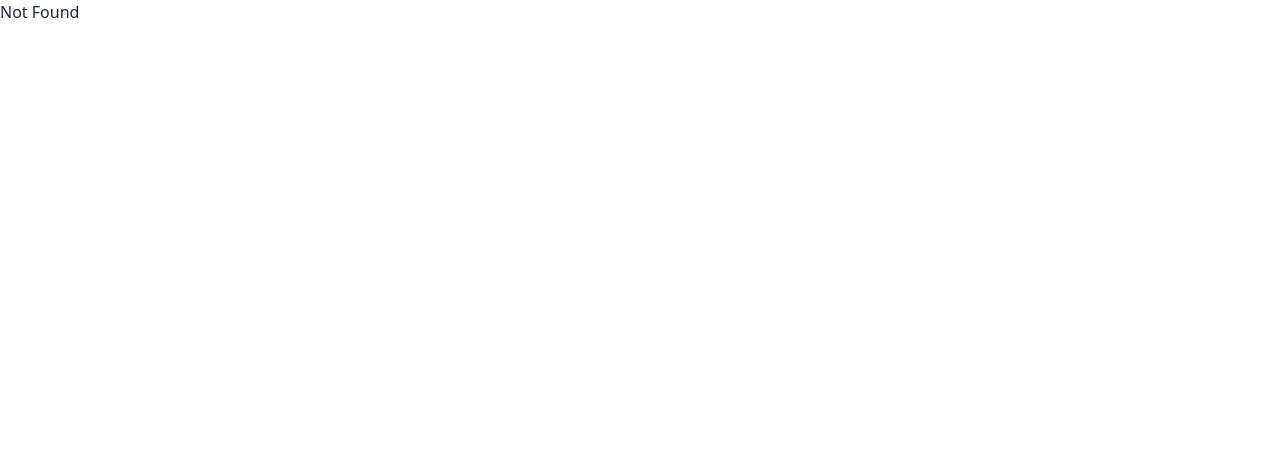
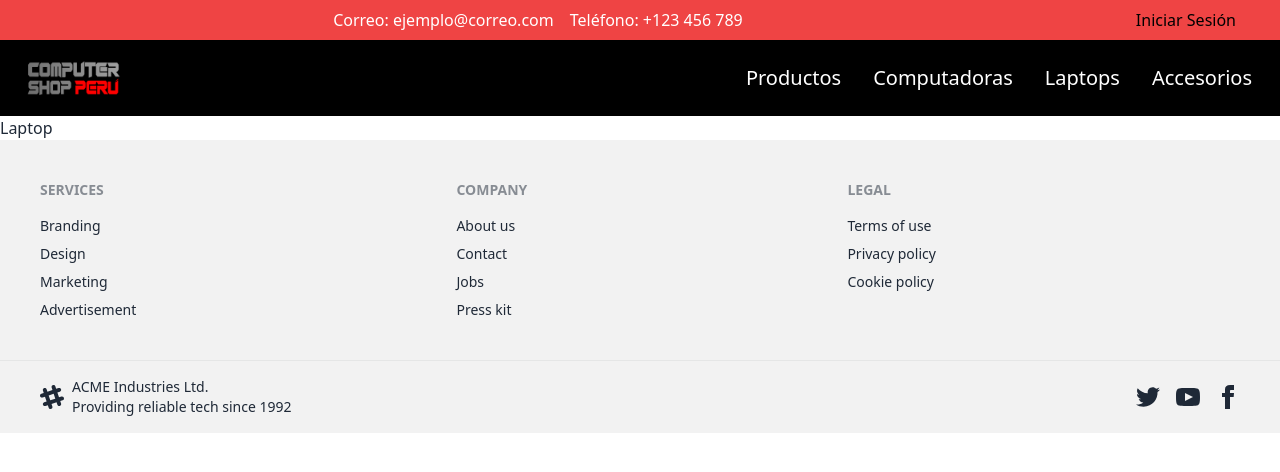
Before and after one commit to lfwzk/ecom-peru, a React (Vite) app: page /laptop in a window 1280 px wide. Shown: the top 472 px of the page. Built offline with nearby package versions, Linux system fonts and the light colour scheme; the HTML template or start-up script is replaced by a standard one.

Commit message:
cambios y agregar nuevas rutas

```diff
--- a/src/App.jsx
+++ b/src/App.jsx
@@ -3,6 +3,9 @@ import { Home } from "./components/Home";
 
 import { Store } from "./components/Store";
 import { ProductDetails } from "./components/ProductDetails";
+import { Computer } from "./components/Computer";
+import { Laptop } from "./components/Laptop";
+import { Notfound } from "./components/Notfound";
 
 function App() {
   return (
@@ -10,8 +13,10 @@ function App() {
       <Routes>
         <Route path="/" element={<Home />} />
         <Route path="/product" element={<Store />} />
-        <Route path="*" element={<h1>Not Found</h1>} />
+        <Route path="*" element={<Notfound />} />
+        <Route path="/computer" element={<Computer />} />
         <Route path="/product/:id" element={<ProductDetails />} />
+        <Route path="/laptop" element={<Laptop />} />
       </Routes>
     </>
   );
--- /dev/null
+++ b/src/components/Computer.jsx
@@ -0,0 +1,13 @@
+import React from "react";
+import { Header } from "./Header";
+import { Footer } from "./Footer";
+
+export const Computer = () => {
+  return (
+    <>
+      <Header />
+      <div>Computer </div>
+      <Footer />
+    </>
+  );
+};
--- a/src/components/Features.jsx
+++ b/src/components/Features.jsx
@@ -1,4 +1,4 @@
-import React from 'react'
+import React from "react";
 
 export const Features = () => {
   return (
@@ -9,17 +9,18 @@ export const Features = () => {
             <div className="grid p-6 bg-red-500  rounded place-content-center sm:p-8">
               <div className="max-w-md mx-auto text-center lg:text-left">
                 <header>
-            <h2 className="text-xl font-bold text-white sm:text-3xl">Nuestros productos</h2>
+                  <h2 className="text-xl font-bold text-white sm:text-3xl">
+                    Nuestros productos
+                  </h2>
 
                   <p className="mt-4 text-white">
-              Nuestros productos son de la mejor calidad, con garantia de 1 año.
-             tambien contamos con envios a todo el peru.
-
+                    Nuestros productos son de la mejor calidad, con garantia de
+                    1 año. tambien contamos con envios a todo el peru.
                   </p>
                 </header>
 
                 <a
-            href="/store"
+                  href="/product"
                   className="inline-block px-12 py-3 mt-8 text-sm font-medium text-white transition bg-gray-900 border border-gray-900 rounded hover:shadow focus:outline-none focus:ring"
                 >
                   COMPRAR
@@ -38,13 +39,9 @@ export const Features = () => {
                     />
 
                     <div className="mt-3">
-                <h3
-                  className="font-medium text-white group-hover:underline group-hover:underline-offset-4"
-                >
+                      <h3 className="font-medium text-white group-hover:underline group-hover:underline-offset-4">
                         Computadoras
                       </h3>
-
-
                     </div>
                   </a>
                 </li>
@@ -58,13 +55,9 @@ export const Features = () => {
                     />
 
                     <div className="mt-3">
-                <h3
-                  className="font-medium text-white group-hover:underline group-hover:underline-offset-4"
-                >
+                      <h3 className="font-medium text-white group-hover:underline group-hover:underline-offset-4">
                         Accesorios
                       </h3>
-
-
                     </div>
                   </a>
                 </li>
@@ -74,5 +67,5 @@ export const Features = () => {
         </div>
       </section>
     </>
-  )
-}
+  );
+};
--- a/src/components/Header.jsx
+++ b/src/components/Header.jsx
@@ -1,5 +1,5 @@
-import React from 'react';
-import logo from "../components/images/logo.png"
+import React from "react";
+import logo from "../components/images/logo.png";
 
 export const Header = () => {
   return (
@@ -7,10 +7,14 @@ export const Header = () => {
       <div className="bg-red-500 text-white text-center py-2">
         <div className="flex flex-col lg:flex-row justify-center items-center">
           <div className="mx-auto max-w-screen-lg flex flex-col lg:flex-row justify-between items-center">
-            <p className="text-sm lg:text-base mr-4">Correo: ejemplo@correo.com</p>
+            <p className="text-sm lg:text-base mr-4">
+              Correo: ejemplo@correo.com
+            </p>
             <p className="text-sm lg:text-base mr-4">Teléfono: +123 456 789</p>
           </div>
-          <a href="/login" className="text-sm lg:text-base text-black px-11">Iniciar Sesión</a>
+          <a href="/login" className="text-sm lg:text-base text-black px-11">
+            Iniciar Sesión
+          </a>
         </div>
       </div>
 
@@ -18,43 +22,76 @@ export const Header = () => {
         <div className="navbar-start">
           <div className="dropdown">
             <label tabIndex={0} className="btn btn-ghost lg:hidden">
-              <svg xmlns="http://www.w3.org/2000/svg" className="h-5 w-5" fill="none" viewBox="0 0 24 24" stroke="currentColor"><path strokeLinecap="round" strokeLinejoin="round" strokeWidth="2" d="M4 6h16M4 12h8m-8 6h16" /></svg>
+              <svg
+                xmlns="http://www.w3.org/2000/svg"
+                className="h-5 w-5"
+                fill="none"
+                viewBox="0 0 24 24"
+                stroke="currentColor"
+              >
+                <path
+                  strokeLinecap="round"
+                  strokeLinejoin="round"
+                  strokeWidth="2"
+                  d="M4 6h16M4 12h8m-8 6h16"
+                />
+              </svg>
             </label>
-            <ul tabIndex={0} className="menu menu-sm dropdown-content mt-3 z-[1] p-2 shadow bg-base-100 rounded-box w-52">
-              <li><a>Item 1</a></li>
+            <ul
+              tabIndex={0}
+              className="menu menu-sm dropdown-content mt-3 z-[1] p-2 shadow bg-base-100 rounded-box w-52"
+            >
               <li>
-                <a>Parent</a>
-                <ul className="p-2">
-                  <li><a>Submenu 1</a></li>
-                  <li><a>Submenu 2</a></li>
-                </ul>
+                <a href="/">Home</a>
               </li>
-              <li><a>Item 3</a></li>
+              <li>
+                <a href="/products">Productos</a>
+              </li>
+              <li>
+                <a>Laptops</a>
+              </li>
+              <li>
+                <a>Computadoras</a>
+              </li>
+              <li>
+                <a>Ram</a>
+              </li>
+              <li>
+                <a>Procesadores</a>
+              </li>
+              <li>
+                <a>Discos Duros</a>
+              </li>
+              <li>
+                <a>Placas Madre</a>
+              </li>
+              <li>
+                <a>Monitores</a>
+              </li>
             </ul>
           </div>
-          <a className="btn btn-ghost normal-case">
-            <img src={logo} alt="Logo" className='w-20 h-auto sm:w-20 lg:w-24' />
+          <a className="btn btn-ghost normal-case" href="/">
+            <img
+              src={logo}
+              alt="Logo"
+              className="w-20 h-auto sm:w-20 lg:w-24"
+            />
           </a>
         </div>
         <div className="navbar-end hidden lg:flex">
           <ul className="menu menu-horizontal px-1 text-xl">
-            <li><a>Inicio</a></li>
-            <li tabIndex={0}>
-              <details>
-                <summary>Categoría</summary>
-                <ul className="p-2">
-                  <li><a>Pc</a></li>
-                  <li><a>Laptop</a></li>
-                  <li><a>Ram</a></li>
-                  <li><a>Procesador</a></li>
-                  <li><a>Disco Duro</a></li>
-                  <li><a>Placa Madre</a></li>
-                  <li><a>Monitor</a></li>
-                  <li><a>Teclado</a></li>
-                </ul>
-              </details>
+            <li>
+              <a href="/product">Productos</a>
             </li>
-            <li><a>Contacto</a></li>
+            <li>
+              <a href="/computer">Computadoras</a>
+            </li>
+            <li>
+              <a href="/laptop">Laptops</a>
+            </li>
+            <li>
+              <a href="/accesories"> Accesorios </a>
+            </li>
           </ul>
         </div>
       </div>
--- /dev/null
+++ b/src/components/Laptop.jsx
@@ -0,0 +1,13 @@
+import React from "react";
+import { Header } from "./Header";
+import { Footer } from "./Footer";
+
+export const Laptop = () => {
+  return (
+    <>
+      <Header />
+      <div>Laptop </div>
+      <Footer />
+    </>
+  );
+};
--- /dev/null
+++ b/src/components/Notfound.jsx
@@ -0,0 +1,21 @@
+import React from "react";
+
+export const Notfound = () => {
+  return (
+    <>
+      <div className="grid h-screen px-4 bg-black place-content-center">
+        <h1 className="tracking-widest text-white uppercase">
+          404 | Not Found
+        </h1>
+        <a
+          href="/
+"
+        >
+          <button className="px-4 py-2 mt-4 text-white bg-red-500 rounded align-center items-center">
+            Regresar
+          </button>
+        </a>
+      </div>
+    </>
+  );
+};
--- a/src/components/Store.jsx
+++ b/src/components/Store.jsx
@@ -5,16 +5,11 @@ import backend from "../env/main";
 
 export const Store = () => {
   const [products, setProducts] = useState([]);
-
   useEffect(() => {
-    const getProducts = async () => {
-      const response = await fetch(`${backend}/productos`);
-      const data = await response.json();
-
-      setProducts(data);
-    };
-    getProducts();
-  }, []);
+    fetch(`${backend.url}/productos`)
+      .then((response) => response.json())
+      .then((data) => setProducts(data));
+  }, [products]);
 
   return (
     <>
@@ -24,7 +19,10 @@ export const Store = () => {
           <div className="grid grid-cols-1 gap-4 lg:grid-cols-4 sm:grid-cols-2">
             {/* -------------------------------------------------------- */}
             {products.map((producto) => (
-              <div className="card w-full sm:w-80 bg-base-100 shadow-xl p-4">
+              <div
+                className="card w-full sm:w-80 bg-base-100 shadow-xl p-4"
+                key={producto.id}
+              >
                 <figure className="w-auto h-60 sm:w-full sm:h-80 flex items-center justify-center">
                   <img
                     src="https://images.pexels.com/photos/2148216/pexels-photo-2148216.jpeg?auto=compress&cs=tinysrgb&w=1260&h=750&dpr=2"
```
Lines whose indentation alone changed are shown as unchanged.
